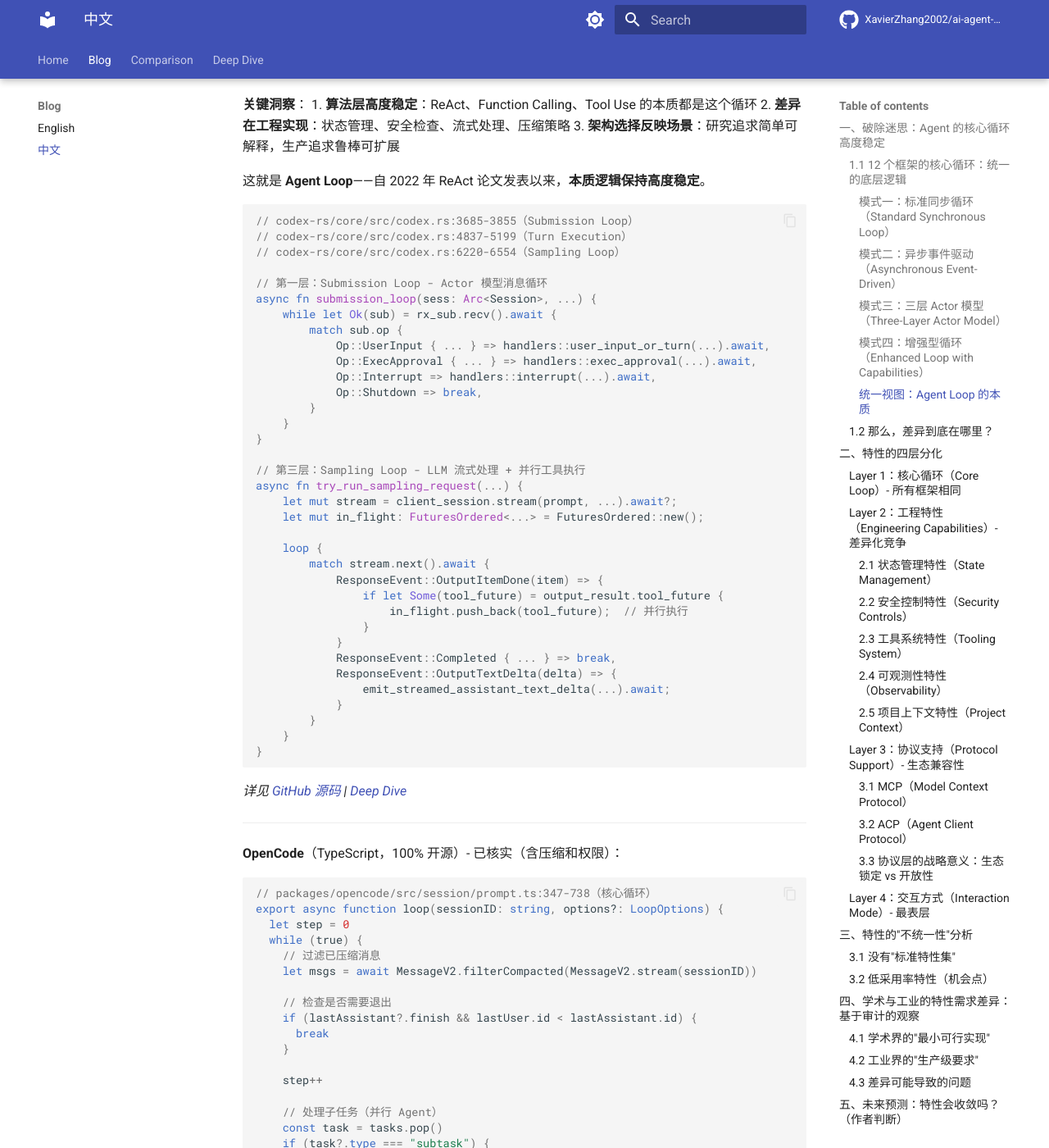
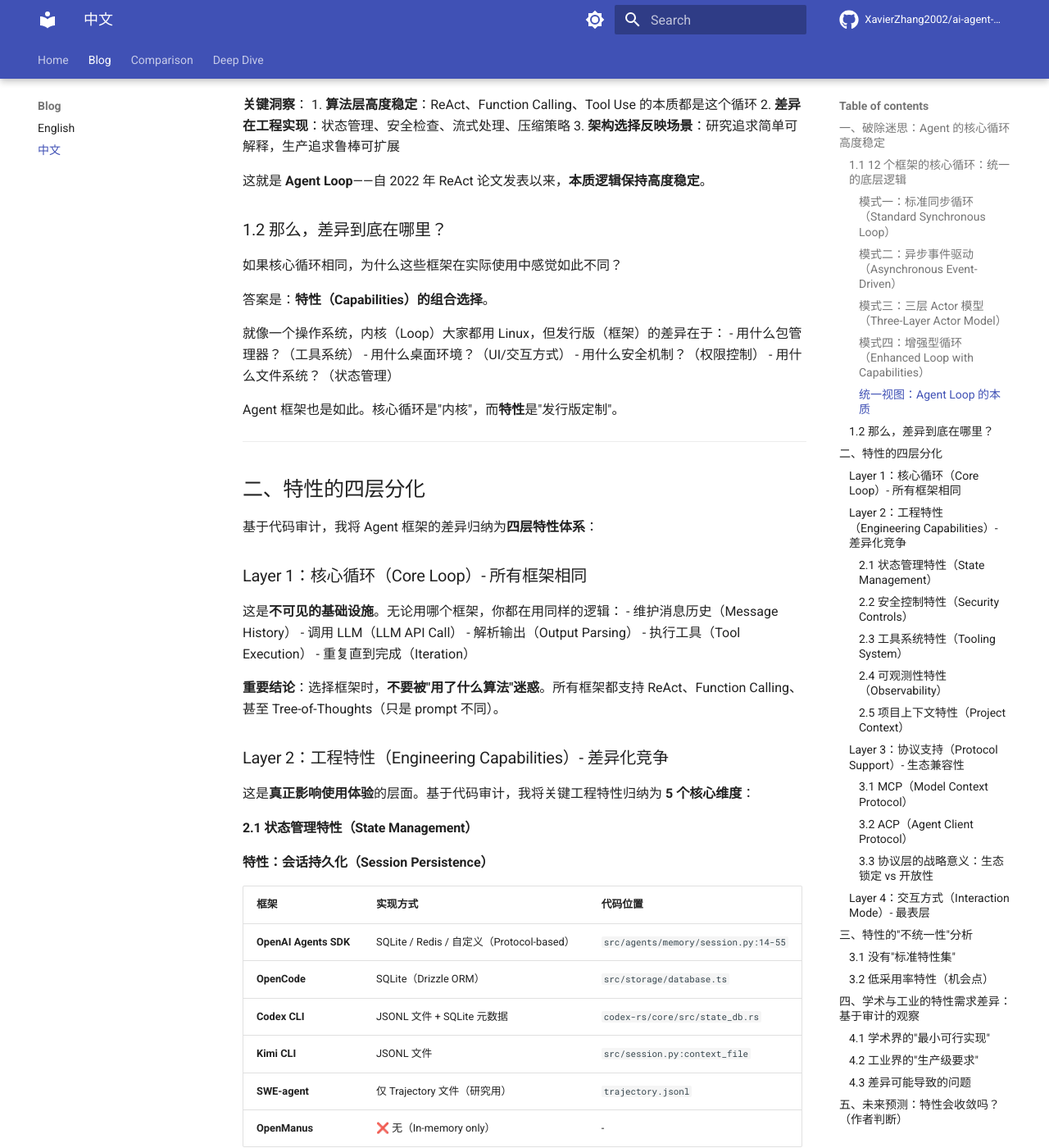
Before and after one commit to XavierZhang2002/ai-agent-framework-analysis, an MkDocs documentation site: the page built from docs/BLOG.zh.md, in a window 1280 px wide and 1400 px high, scrolled down 7131 px. Shown: the whole window at 82% size. Built offline with MkDocs 1.6.1 and Material for MkDocs 9.7.7, drawn with Linux system fonts in a browser that asks for light colours; comment, search, counter and statistics services are not loaded; some of the changed text lies outside the part shown.

Commit message:
fix: resolve 12 audit issues — broken links, stale paths, missing frameworks, duplicate content
- Fix 24 broken deep-dive links in README.md/README.zh.md (deep-dive/ prefix)
- Fix stale agent_deep_dive/ path references in COMPARISON.md and BLOG.en.md
- Fix broken LICENSE links in BLOG.en.md and BLOG.zh.md (../LICENSE)
- Update '9 frameworks' to '12 frameworks' in COMPARISON.md and BLOG.zh.md
- Update '~300KB' to '~400KB' in BLOG.en.md, COMPARISON.md, and BLOG.zh.md
- Fix OpenCode GitHub URL sst/opencode → anomalyco/opencode in BLOG.zh.md
- Fix Goose stars 29.9K → 31.4K in Goose-DEEP-DIVE.md
- Add Aider, Goose, OpenHands to 5 missing sections in COMPARISON.md:
  Section 7 (tech debt), Section 8 (feature matrix), Section 9 (code scale),
  Section 11.1 (deep-dive docs), Section 11.2 (GitHub repo links)
- Remove ~130 lines of duplicated content in BLOG.zh.md

````diff
--- a/docs/BLOG.zh.md
+++ b/docs/BLOG.zh.md
@@ -318,133 +318,6 @@ flowchart TD
 3. **架构选择反映场景**：研究追求简单可解释，生产追求鲁棒可扩展
 
 这就是 **Agent Loop**——自 2022 年 ReAct 论文发表以来，**本质逻辑保持高度稳定**。
-```rust
-// codex-rs/core/src/codex.rs:3685-3855（Submission Loop）
-// codex-rs/core/src/codex.rs:4837-5199（Turn Execution）
-// codex-rs/core/src/codex.rs:6220-6554（Sampling Loop）
-
-// 第一层：Submission Loop - Actor 模型消息循环
-async fn submission_loop(sess: Arc<Session>, ...) {
-    while let Ok(sub) = rx_sub.recv().await {
-        match sub.op {
-            Op::UserInput { ... } => handlers::user_input_or_turn(...).await,
-            Op::ExecApproval { ... } => handlers::exec_approval(...).await,
-            Op::Interrupt => handlers::interrupt(...).await,
-            Op::Shutdown => break,
-        }
-    }
-}
-
-// 第三层：Sampling Loop - LLM 流式处理 + 并行工具执行
-async fn try_run_sampling_request(...) {
-    let mut stream = client_session.stream(prompt, ...).await?;
-    let mut in_flight: FuturesOrdered<...> = FuturesOrdered::new();
-
-    loop {
-        match stream.next().await {
-            ResponseEvent::OutputItemDone(item) => {
-                if let Some(tool_future) = output_result.tool_future {
-                    in_flight.push_back(tool_future);  // 并行执行
-                }
-            }
-            ResponseEvent::Completed { ... } => break,
-            ResponseEvent::OutputTextDelta(delta) => {
-                emit_streamed_assistant_text_delta(...).await;
-            }
-        }
-    }
-}
-```
-*详见 [GitHub 源码](https://github.com/openai/codex) | [Deep Dive](deep-dive/Codex-CLI-DEEP-DIVE.md)*
-
----
-
-**OpenCode**（TypeScript，100% 开源）- 已核实（含压缩和权限）：
-```typescript
-// packages/opencode/src/session/prompt.ts:347-738（核心循环）
-export async function loop(sessionID: string, options?: LoopOptions) {
-  let step = 0
-  while (true) {
-    // 过滤已压缩消息
-    let msgs = await MessageV2.filterCompacted(MessageV2.stream(sessionID))
-
-    // 检查是否需要退出
-    if (lastAssistant?.finish && lastUser.id < lastAssistant.id) {
-      break
-    }
-
-    step++
-
-    // 处理子任务（并行 Agent）
-    const task = tasks.pop()
-    if (task?.type === "subtask") {
-      // 执行 Task 工具
-      continue
-    }
-
-    // 处理上下文压缩
-    if (task?.type === "compaction") {
-      const result = await SessionCompaction.process({...})
-      if (result === "stop") break
-      continue
-    }
-
-    // 检查上下文溢出
-    if (await SessionCompaction.isOverflow({ tokens: lastFinished.tokens })) {
-      await SessionCompaction.create({ sessionID, auto: true })
-      continue
-    }
-
-    // 正常处理
-    const result = await processor.process({ user: lastUser, tools, model })
-    if (result === "stop") break
-    if (result === "compact") await SessionCompaction.create({...})
-  }
-}
-```
-*详见 [GitHub 源码](https://github.com/sst/opencode) | [Deep Dive](deep-dive/OpenCode-DEEP-DIVE.md)*
-
----
-
-**Kimi CLI**（Python/TS，IDE 集成）- 已核实（D-Mail 时间旅行）：
-```python
-# src/kimi_cli/soul/kimisoul.py:206-275（Agent Loop）
-async def _agent_loop(self) -> TurnOutcome:
-    step_no = 0
-    while True:
-        step_no += 1
-        if step_no > self._loop_control.max_steps_per_turn:
-            raise MaxStepsReached(...)
-
-        # 上下文压缩检查
-        if self._context.token_count + reserved >= self._runtime.llm.max_context_size:
-            await self.compact_context()
-
-        # 创建检查点（用于时间旅行）
-        await self._checkpoint()
-
-        try:
-            step_outcome = await self._step()
-        except BackToTheFuture as e:  # 捕获时间旅行异常！
-            await self._context.revert_to(e.checkpoint_id)  # 回退到过去
-            await self._context.append_message(e.messages)
-            continue
-
-# src/kimi_cli/soul/kimisoul.py:277-348（单步执行）
-async def _step(self) -> StepOutcome | None:
-    result = await kosong.step(...)  # 调用 LLM
-    results = await result.tool_results()  # 等待工具结果
-
-    # 处理 D-Mail（时间旅行消息）
-    if dmail := self._denwa_renji.fetch_pending_dmail():
-        raise BackToTheFuture(dmail.checkpoint_id, [...])
-
-    if result.tool_calls:
-        return None  # 继续循环
-    return StepOutcome(stop_reason="no_tool_calls", ...)
-}
-```
-*详见 [GitHub 源码](https://github.com/MoonshotAI/kimi-cli) | [Deep Dive](deep-dive/Kimi-CLI-DEEP-DIVE.md)*
 
 ### 1.2 那么，差异到底在哪里？
 
@@ -1355,4 +1228,4 @@ ACP 和 MCP 是**互补关系**：ACP 管"人-Agent 交互"，MCP 管"Agent-工
 
 **版本**：2026-02-27
 
-**许可证**：[MIT](LICENSE)
+**许可证**：[MIT](../LICENSE)
````
Also changed, not shown: other parts of docs/BLOG.zh.md (+2 -2 lines), README.md (+12 -12 lines), README.zh.md (+12 -12 lines), docs/BLOG.en.md (+4 -4 lines), docs/COMPARISON.md (+34 -22 lines), docs/deep-dive/Goose-DEEP-DIVE.md (+3 -3 lines).
